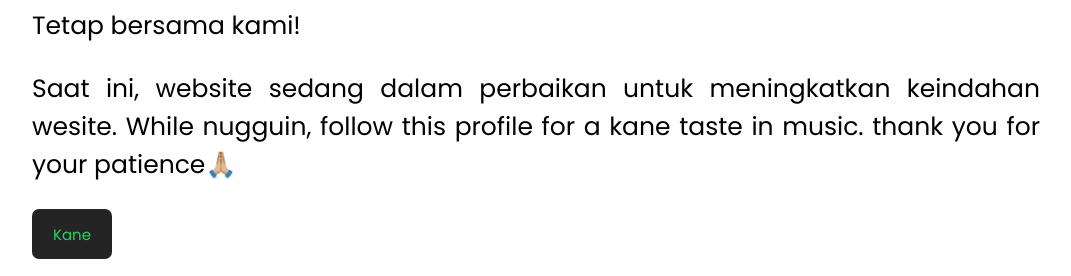
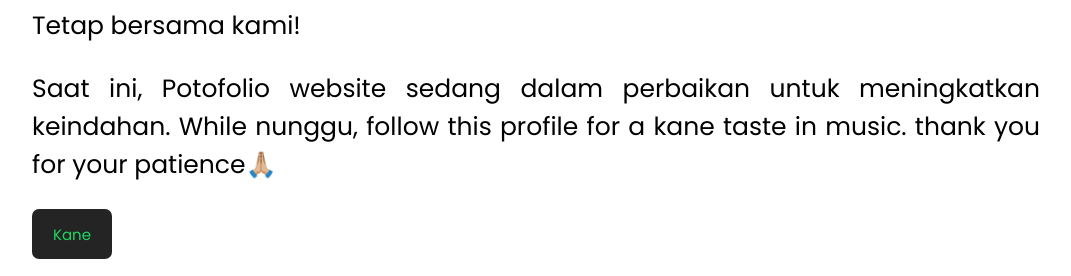
Before and after one commit to naufalandriana/naufalandriana.github.io, a plain HTML site: page index.html in a window 1280 px wide. Shown: the part 199-475 px from the top of the page, without its empty margins (104-1175 px from the left). Drawn offline with Linux system fonts and the light colour scheme.

Commit message:
Update index.html

```diff
--- a/index.html
+++ b/index.html
@@ -18,8 +18,8 @@
         <p id="title" style="font-size: 25px;">Tetap bersama kami!</p>
         <div>
             <p class="content">
-            Saat ini, website sedang dalam perbaikan untuk meningkatkan keindahan wesite.
-            While nugguin, follow this profile for a kane taste in music.
+            Saat ini, Potofolio website sedang dalam perbaikan untuk meningkatkan keindahan.
+            While nunggu, follow this profile for a kane taste in music.
             thank you for your patience🙏🏼
             </p>
         </div>
```
